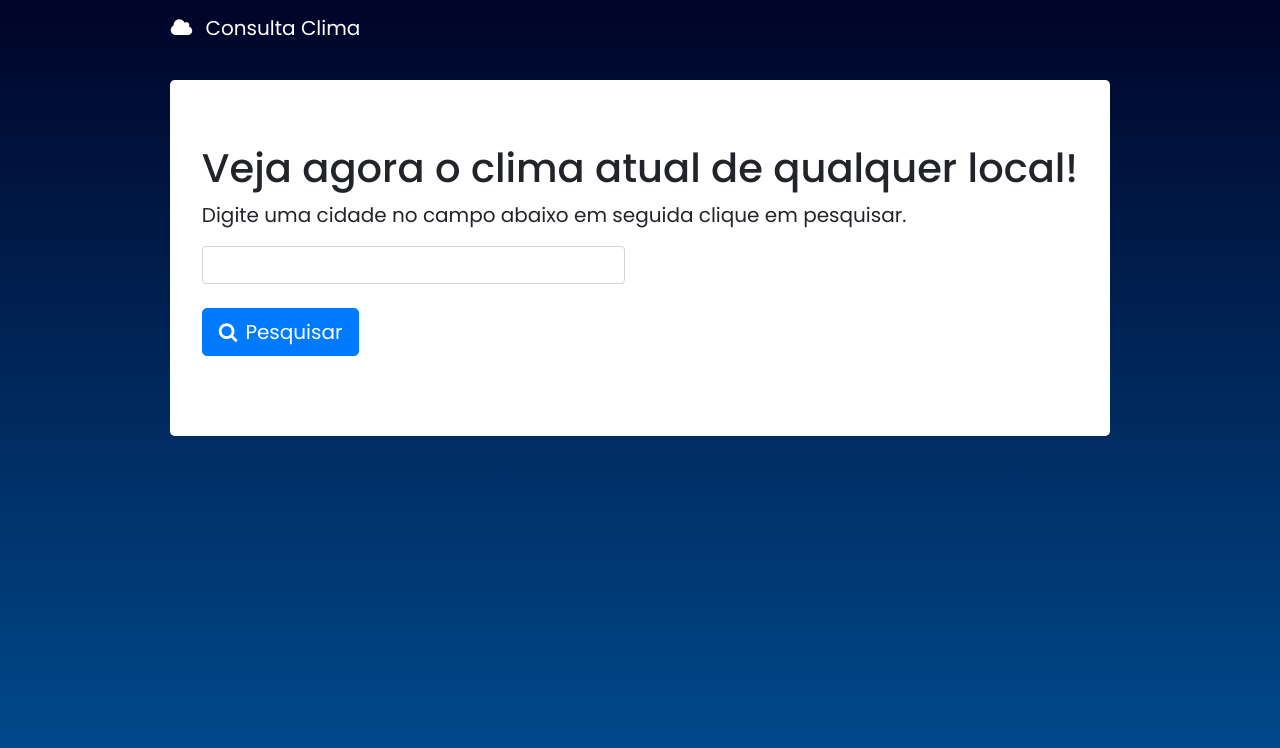
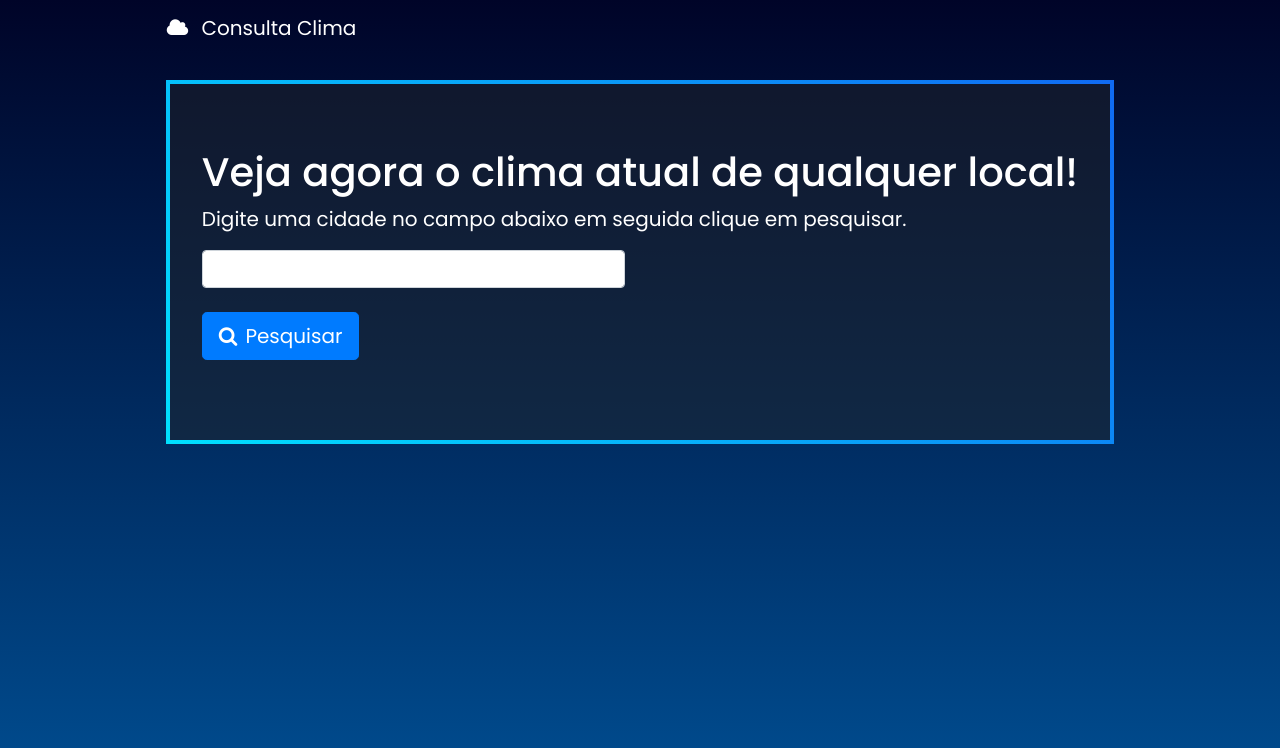
Before and after one commit to devnivek/Weather-React-EBAC, a React (Create React App) app: page / in a window 1280 px wide. Shown: the top 748 px of the page. Built offline with nearby package versions, Linux system fonts and the light colour scheme.

Commit message:
atualizando background

```diff
--- a/public/index.html
+++ b/public/index.html
@@ -19,6 +19,11 @@
         box-sizing: border-box;
         font-family: 'Poppins', sans-serif;
       }
+      .jumbotron{
+        border: 4px solid;
+        border-image: linear-gradient(227.91deg,#106AF2 0%, #00E0FF 100%) 1 !important;
+        background-color: rgba(33,37,41,0.5) !important;
+      }
       .erro{
         font-family: 'Poppins', sans-serif;
         color: red;
--- a/src/App.js
+++ b/src/App.js
@@ -70,7 +70,7 @@ function App() {
       </div>
 
       <main className="container" id="search">
-        <div className="jumbotron bg-white">
+        <div className="jumbotron text-white">
           <h1>Veja agora o clima atual de qualquer local! </h1>
 
           <p className="lead">
```
